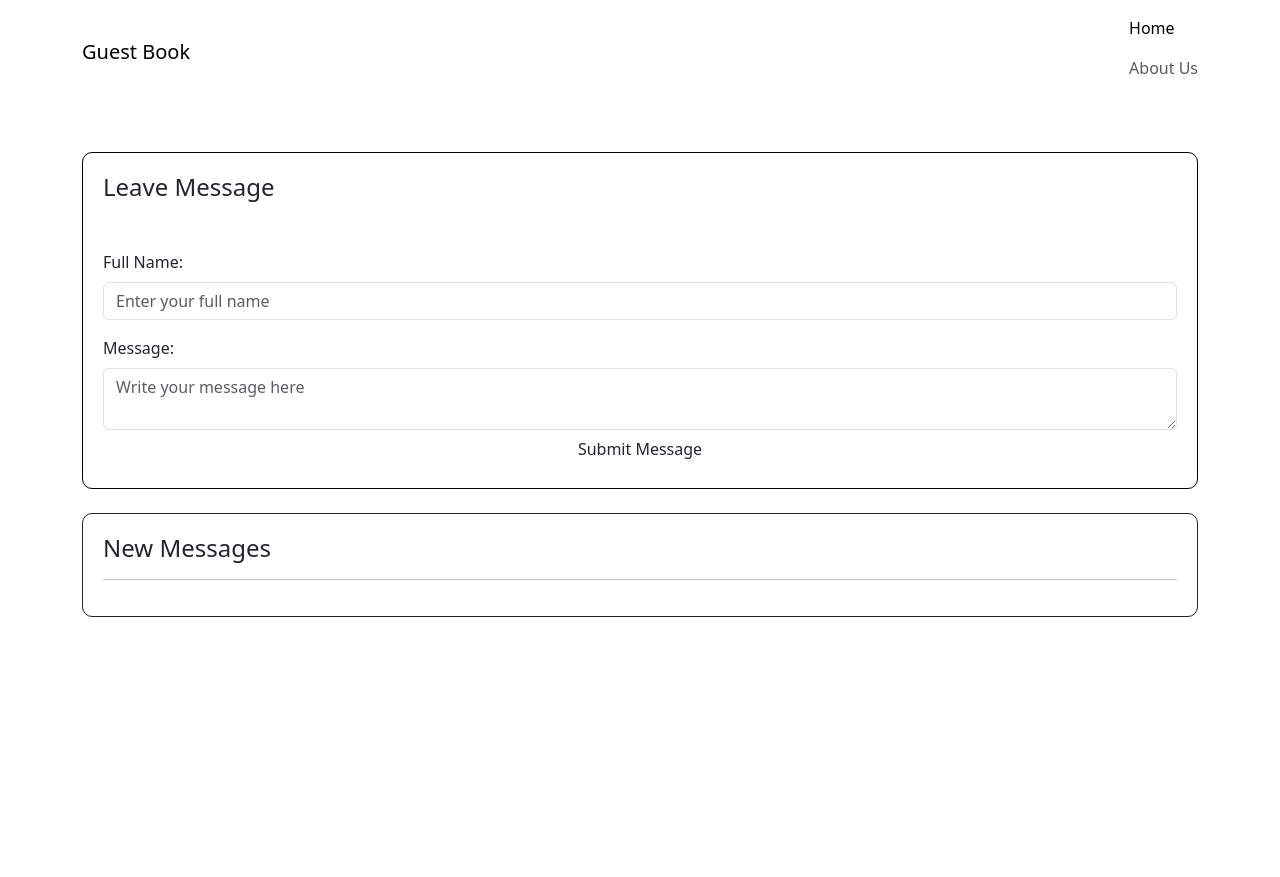
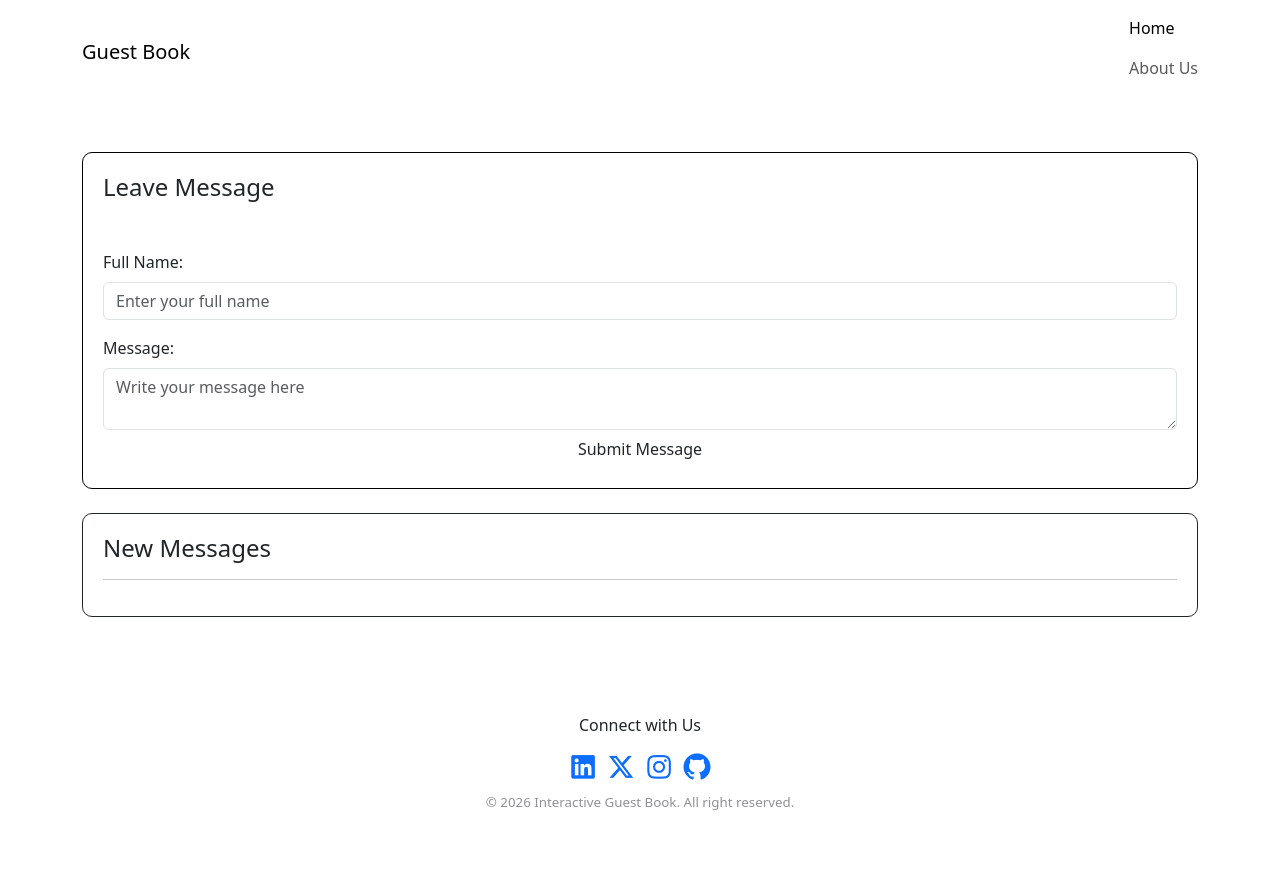
Before and after one commit to nitantla/Tugas2-InteraktiveGuestBook, a plain HTML site: page index.html in a window 1280 px wide. Before the commit the page ends 800 px from the top, so only its background shows below. Drawn offline with nearby package versions, Linux system fonts and the light colour scheme.

Commit message:
[feat]: add footer

```diff
--- a/assets/css/style.css
+++ b/assets/css/style.css
@@ -25,3 +25,19 @@
     padding: 20px;
     box-sizing: border-box;
 }
+
+
+
+footer {
+    text-align: center;
+}
+
+.i{
+    font-size: 27px;
+}
+
+.pfooter {
+    padding-top: 10px;
+    opacity: 0.5;
+    font-size: smaller;
+}
--- a/index.html
+++ b/index.html
@@ -59,7 +59,16 @@
             </div>
         </section>
     </main>
-
+    <footer class="bg-muted accent py-5">
+        <div id="contact">
+            <p>Connect with Us</p>
+            <a href="#"><i class="i fa-brands fa-linkedin"></i></a>
+            <a href="#"><i class="i fa-brands fa-x-twitter"></i></a>
+            <a href="#"><i class="i fa-brands fa-instagram"></i></a>
+            <a href="#"><i class="i fa-brands fa-github"></i></a>
+        </div>
+        <p class="pfooter">&copy; 2026 Interactive Guest Book. All right reserved.</p>
+    </footer>
 
 
 
```
